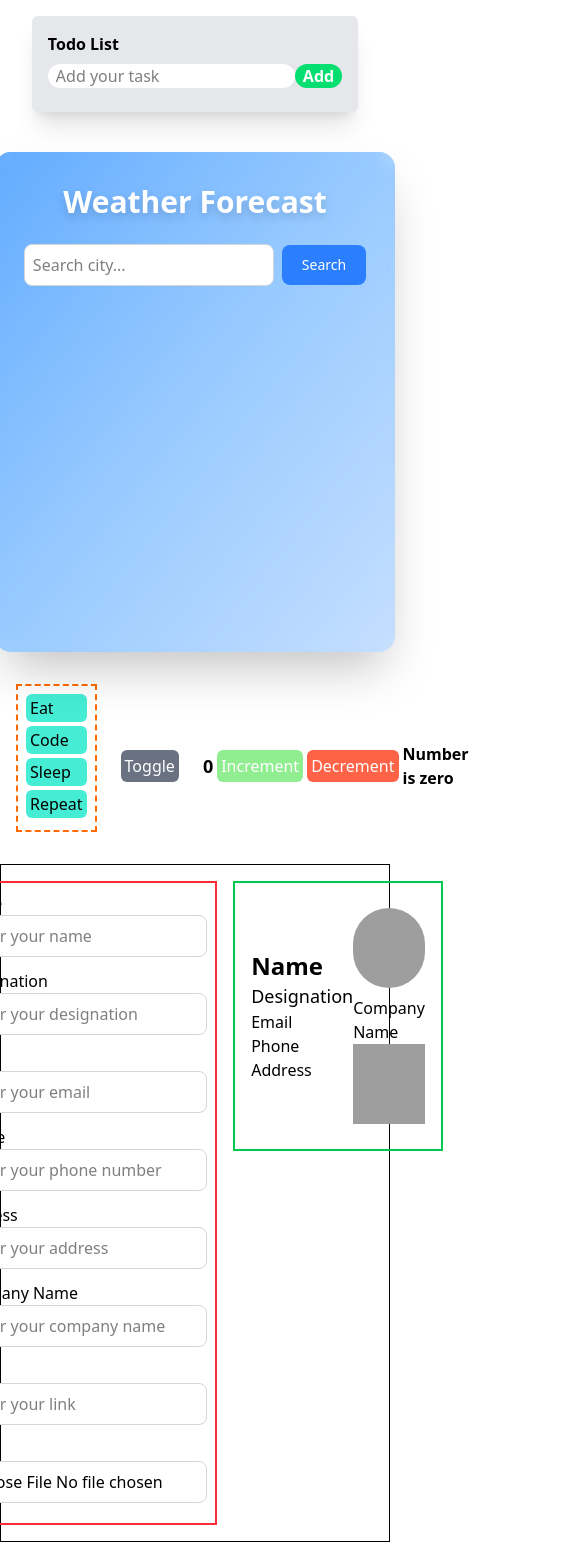
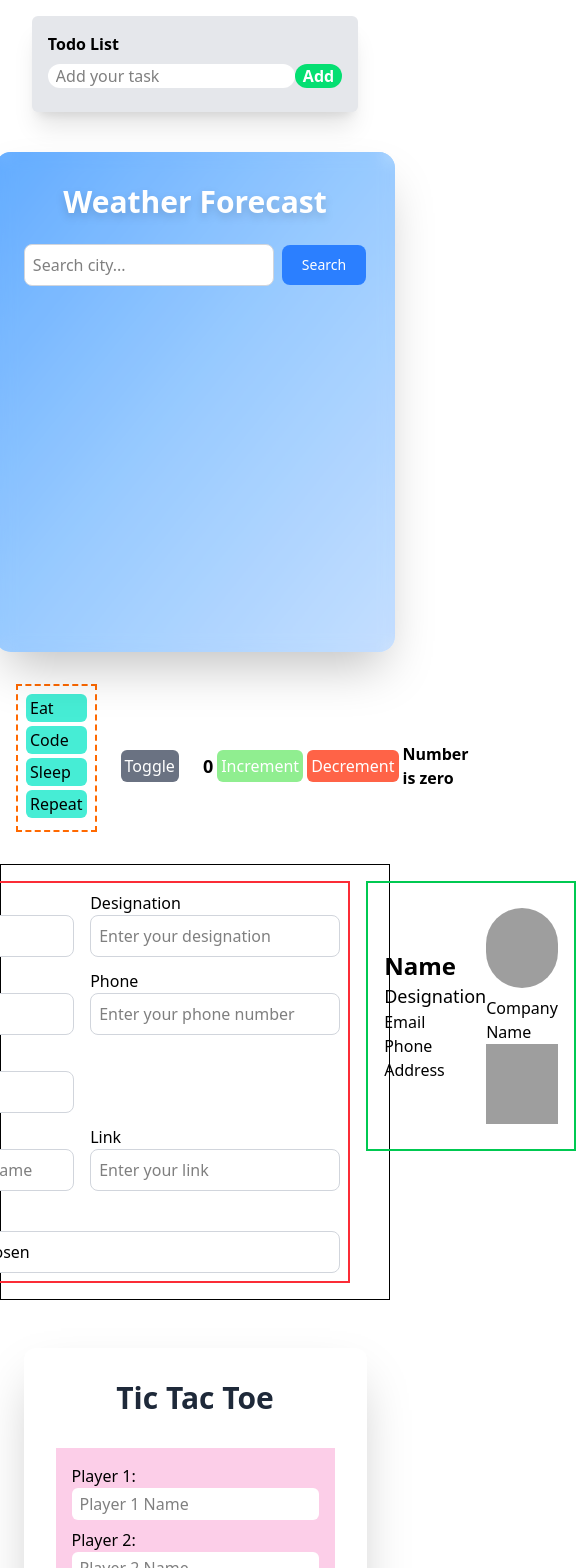
Before and after one commit to verma2510/react-project, a React (Vite) app: page / in a window 390 px wide. Shown: the top 1568 px of the page, 576 px wide, since content can reach past the window. Built offline with nearby package versions, Linux system fonts and the light colour scheme; grey boxes are pictures that could not be loaded.

Commit message:
refactor(card-generator): restructure form fields into grouped layout
- Group related form fields together for better visual organization
- Add responsive spacing between field groups
- Make photo upload input full width for consistency

```diff
--- a/src/projects/card-generator/Details.tsx
+++ b/src/projects/card-generator/Details.tsx
@@ -31,20 +31,42 @@ const Details: React.FC<DetailsProps> = ({ formValues, onFormChange }) => {
         }
     };
 
-    const detailsData = [
+    const detailsGroups = [
+        {
+            groupFields: [
                 { field: "name", title: "Name", placeholder: "Enter your name" },
-        { field: "designation", title: "Designation", placeholder: "Enter your designation" },
+                { field: "designation", title: "Designation", placeholder: "Enter your designation" }
+            ],
+            className: "flex gap-4"
+        },
+        {
+            groupFields: [
                 { field: "email", title: "Email", placeholder: "Enter your email" },
-        { field: "phone", title: "Phone", placeholder: "Enter your phone number" },
-        { field: "address", title: "Address", placeholder: "Enter your address" },
+                { field: "phone", title: "Phone", placeholder: "Enter your phone number" }
+            ],
+            className: "flex gap-4"
+        },
+        {
+            groupFields: [
+                { field: "address", title: "Address", placeholder: "Enter your address" }
+            ],
+            className: "w-full"
+        },
+        {
+            groupFields: [
                 { field: "companyName", title: "Company Name", placeholder: "Enter your company name" },
-        { field: "link", title: "Link", placeholder: "Enter your link" },
+                { field: "link", title: "Link", placeholder: "Enter your link" }
+            ],
+            className: "flex gap-4"
+        }
     ];
 
     return (
-      <div className="border-red-500 border-2 p-2">
-        {detailsData.map((item) => (
-          <div key={item.field} className="mb-3 w-full">
+      <div className="border-red-500 border-2 p-2 space-y-3">
+        {detailsGroups.map((group, groupIndex) => (
+          <div key={groupIndex} className={group.className}>
+            {group.groupFields.map((item) => (
+              <div key={item.field} className="flex-1">
                 <TextField
                   title={item.title}
                   placeholder={item.placeholder}
@@ -53,13 +75,15 @@ const Details: React.FC<DetailsProps> = ({ formValues, onFormChange }) => {
                 />
               </div>
             ))}
-        <div className="mb-3">
-          <p className="">Photo</p>
+          </div>
+        ))}
+        <div className="w-full">
+          <p className="mb-1 font-medium">Photo</p>
           <input
             type="file"
             accept="image/*"
             onChange={handlePhotoChange}
-            className="border border-gray-300 rounded-lg bg-white p-2 w-[250px]"
+            className="w-full border border-gray-300 rounded-lg bg-white p-2"
           />
         </div>
       </div>
```
Lines whose indentation alone changed are shown as unchanged.
